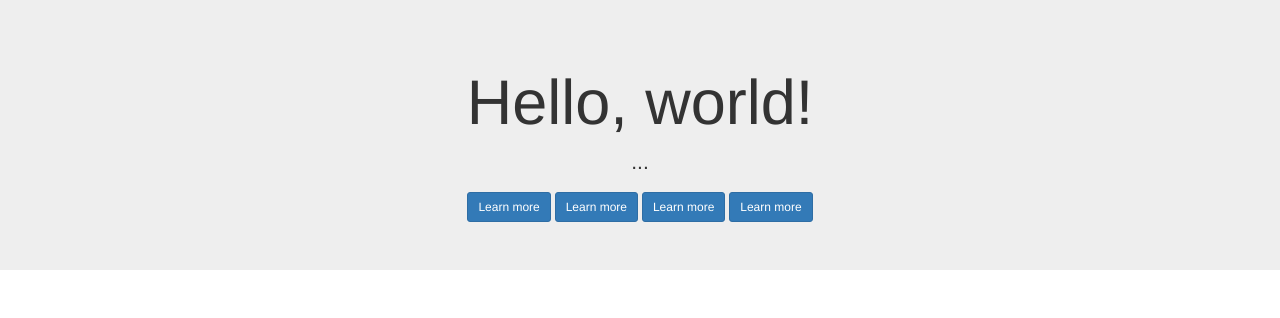
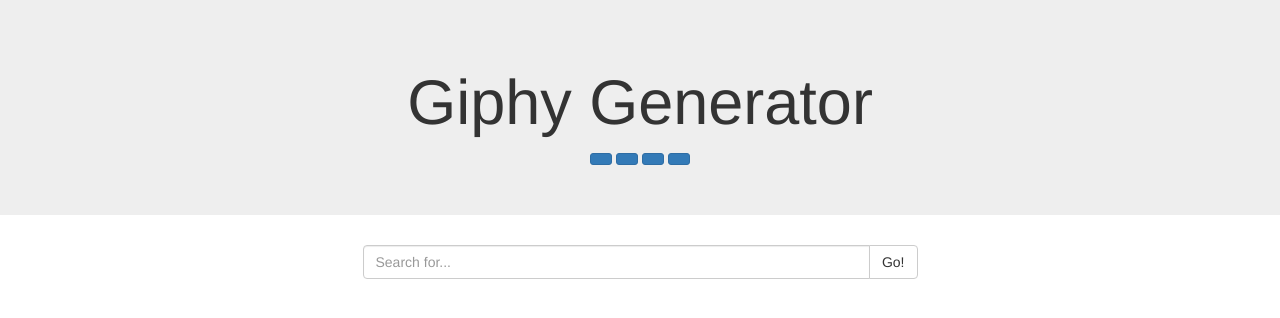
Before and after one commit to Cam-F/Gif-Gen, a plain HTML site: page index.html in a window 1280 px wide. Drawn offline with nearby package versions, Linux system fonts and the light colour scheme.

Commit message:
html done

```diff
--- a/index.html
+++ b/index.html
@@ -18,16 +18,34 @@
 
 <body>
     <div class="jumbotron text-center">
-        <h1>Hello, world!</h1>
-        <p>...</p>
+        <h1>Giphy Generator</h1>
+        <!-- DISPLAY BUTTONS HERE -->
         <div id="btn-area">
-                <a class="btn btn-primary btn-sm" role="button">Learn more</a>
-                <a class="btn btn-primary btn-sm" role="button">Learn more</a>
-                <a class="btn btn-primary btn-sm" role="button">Learn more</a>
-                <a class="btn btn-primary btn-sm" role="button">Learn more</a>
+            <a class="btn btn-primary btn-sm" role="button"></a>
+            <a class="btn btn-primary btn-sm" role="button"></a>
+            <a class="btn btn-primary btn-sm" role="button"></a>
+            <a class="btn btn-primary btn-sm" role="button"></a>
         </div>
     </div>
-
+    <div class="container">
+        <div class="row">
+            <div class="col-xs-12 col-md-6 col-md-offset-3">
+                <div class="input-group">
+                    <input type="text" class="form-control" placeholder="Search for...">
+                    <span class="input-group-btn">
+                        <button class="btn btn-default" type="button">Go!</button>
+                    </span>
+                </div>
+            </div>
+            <!-- /col -->
+        </div>
+        <!-- /row -->
+        <div class="row">
+            <!-- DISPLAY GIFS HERE -->
+            <div class="col-xs-12 gif-area"></div>
+        </div>
+    </div>
+    <!-- /container -->
 
     <!-- JQUERY -->
     <script src="https://code.jquery.com/jquery-3.2.1.js" integrity="sha256-DZAnKJ/6XZ9si04Hgrsxu/8s717jcIzLy3oi35EouyE=" crossorigin="anonymous"></script>
```
